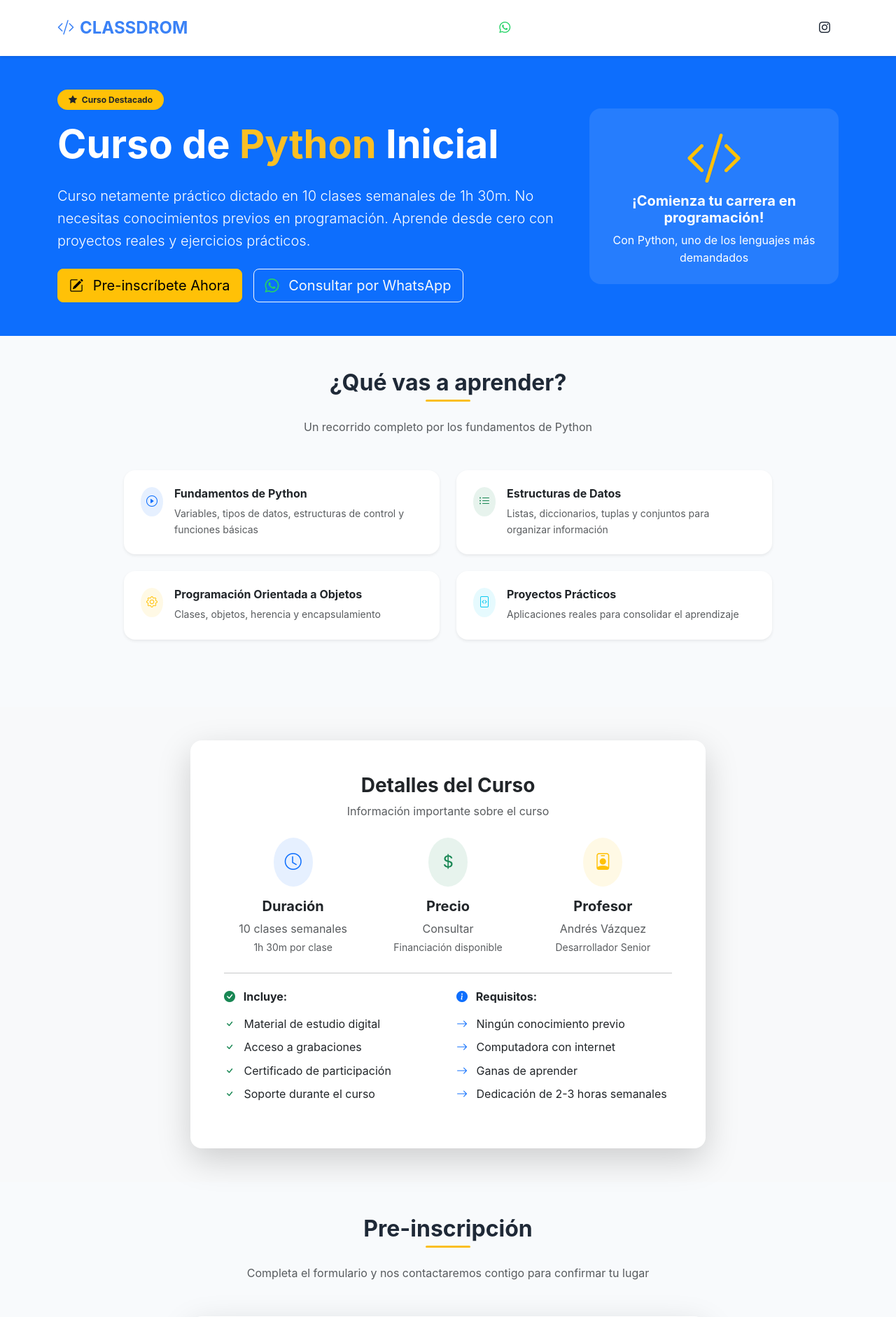
After one commit to avdata99/clasdrom, a Django app: page /cursos/s/python/ in a window 1280 px wide. The commit adds this page. Shown: the top 1882 px of the page at 70% size. Run offline with Django 4.2, Linux system fonts and the light colour scheme.

Commit message:
tpl curso inicial

```diff
--- a/cdrom/core/templates/components/footer.html
+++ b/cdrom/core/templates/components/footer.html
@@ -12,6 +12,7 @@
                 </p>
             </div>
 
+            {% comment %}
             <div class="col-lg-4 col-md-6 mb-4">
                 <h6 class="text-uppercase fw-bold mb-3" style="color: var(--accent-color);">
                     Academia
@@ -29,6 +30,7 @@
                     </li>
                 </ul>
             </div>
+            {% endcomment %}
 
             <div class="col-lg-4 mb-4">
                 <h6 class="text-uppercase fw-bold mb-3" style="color: var(--accent-color);">
--- /dev/null
+++ b/cdrom/cursos/templates/cursos/s/python.html
@@ -0,0 +1,400 @@
+{% extends "base.html" %}
+{% load static %}
+
+{% block title %}Python Inicial - {{ site_brand|default:"Academia Python" }}{% endblock %}
+
+{% block extra_css %}
+<link href="{% static 'cursos/css/cursos.css' %}" rel="stylesheet">
+{% endblock %}
+
+{% block content %}
+<!-- Course Hero Section -->
+<section class="py-5 bg-primary text-white">
+    <div class="container">
+        <div class="row align-items-center">
+            <div class="col-lg-8">
+                <div class="mb-3">
+                    <span class="badge bg-warning text-dark px-3 py-2 rounded-pill">
+                        <i class="bi bi-star-fill me-1"></i>
+                        Curso Destacado
+                    </span>
+                </div>
+                <h1 class="display-4 fw-bold mb-4">
+                    Curso de
+                    <span style="color: var(--accent-color);">Python</span>
+                    Inicial
+                </h1>
+                <p class="lead mb-4">
+                    Curso netamente práctico dictado en 10 clases semanales de 1h 30m.
+                    No necesitas conocimientos previos en programación. Aprende desde cero
+                    con proyectos reales y ejercicios prácticos.
+                </p>
+                <div class="d-flex flex-column flex-sm-row gap-3">
+                    <a href="#inscripcion" class="btn btn-warning btn-lg">
+                        <i class="bi bi-pencil-square me-2"></i>
+                        Pre-inscríbete Ahora
+                    </a>
+                    <a href="{{ whatsapp_url }}" target="_blank" rel="noopener" class="btn btn-outline-light btn-lg">
+                        <i class="bi bi-whatsapp me-2"></i>
+                        Consultar por WhatsApp
+                    </a>
+                </div>
+            </div>
+            <div class="col-lg-4 mt-4 mt-lg-0">
+                <div class="text-center">
+                    <div class="bg-white bg-opacity-10 rounded-4 p-4">
+                        <i class="bi bi-code-slash display-1 text-warning mb-3"></i>
+                        <h5 class="fw-bold">¡Comienza tu carrera en programación!</h5>
+                        <p class="mb-0">Con Python, uno de los lenguajes más demandados</p>
+                    </div>
+                </div>
+            </div>
+        </div>
+    </div>
+</section>
+
+<!-- Course Description Section -->
+<section class="py-5">
+    <div class="container">
+        <div class="row justify-content-center">
+            <div class="col-lg-10">
+                <div class="text-center mb-5">
+                    <h2 class="section-title">¿Qué vas a aprender?</h2>
+                    <p class="text-muted">Un recorrido completo por los fundamentos de Python</p>
+                </div>
+
+                <div class="row g-4 mb-5">
+                    <div class="col-md-6">
+                        <div class="card h-100 border-0 shadow-sm">
+                            <div class="card-body">
+                                <div class="d-flex align-items-start">
+                                    <div class="bg-primary bg-opacity-10 rounded-circle p-2 me-3 flex-shrink-0">
+                                        <i class="bi bi-play-circle text-primary"></i>
+                                    </div>
+                                    <div>
+                                        <h6 class="fw-bold mb-2">Fundamentos de Python</h6>
+                                        <p class="text-muted mb-0 small">Variables, tipos de datos, estructuras de control y funciones básicas</p>
+                                    </div>
+                                </div>
+                            </div>
+                        </div>
+                    </div>
+
+                    <div class="col-md-6">
+                        <div class="card h-100 border-0 shadow-sm">
+                            <div class="card-body">
+                                <div class="d-flex align-items-start">
+                                    <div class="bg-success bg-opacity-10 rounded-circle p-2 me-3 flex-shrink-0">
+                                        <i class="bi bi-list-ul text-success"></i>
+                                    </div>
+                                    <div>
+                                        <h6 class="fw-bold mb-2">Estructuras de Datos</h6>
+                                        <p class="text-muted mb-0 small">Listas, diccionarios, tuplas y conjuntos para organizar información</p>
+                                    </div>
+                                </div>
+                            </div>
+                        </div>
+                    </div>
+
+                    <div class="col-md-6">
+                        <div class="card h-100 border-0 shadow-sm">
+                            <div class="card-body">
+                                <div class="d-flex align-items-start">
+                                    <div class="bg-warning bg-opacity-10 rounded-circle p-2 me-3 flex-shrink-0">
+                                        <i class="bi bi-gear text-warning"></i>
+                                    </div>
+                                    <div>
+                                        <h6 class="fw-bold mb-2">Programación Orientada a Objetos</h6>
+                                        <p class="text-muted mb-0 small">Clases, objetos, herencia y encapsulamiento</p>
+                                    </div>
+                                </div>
+                            </div>
+                        </div>
+                    </div>
+
+                    <div class="col-md-6">
+                        <div class="card h-100 border-0 shadow-sm">
+                            <div class="card-body">
+                                <div class="d-flex align-items-start">
+                                    <div class="bg-info bg-opacity-10 rounded-circle p-2 me-3 flex-shrink-0">
+                                        <i class="bi bi-file-code text-info"></i>
+                                    </div>
+                                    <div>
+                                        <h6 class="fw-bold mb-2">Proyectos Prácticos</h6>
+                                        <p class="text-muted mb-0 small">Aplicaciones reales para consolidar el aprendizaje</p>
+                                    </div>
+                                </div>
+                            </div>
+                        </div>
+                    </div>
+                </div>
+            </div>
+        </div>
+    </div>
+</section>
+
+<!-- Course Details Section -->
+<section class="py-5 bg-light">
+    <div class="container">
+        <div class="row justify-content-center">
+            <div class="col-lg-8">
+                <div class="card border-0 shadow-lg">
+                    <div class="card-body p-5">
+                        <div class="text-center mb-4">
+                            <h3 class="fw-bold">Detalles del Curso</h3>
+                            <p class="text-muted">Información importante sobre el curso</p>
+                        </div>
+
+                        <div class="row g-4">
+                            <div class="col-md-4">
+                                <div class="text-center">
+                                    <div class="bg-primary bg-opacity-10 rounded-circle p-3 d-inline-flex mb-3">
+                                        <i class="bi bi-clock fs-4 text-primary"></i>
+                                    </div>
+                                    <h5 class="fw-bold">Duración</h5>
+                                    <p class="text-muted mb-0">10 clases semanales</p>
+                                    <small class="text-muted">1h 30m por clase</small>
+                                </div>
+                            </div>
+
+                            <div class="col-md-4">
+                                <div class="text-center">
+                                    <div class="bg-success bg-opacity-10 rounded-circle p-3 d-inline-flex mb-3">
+                                        <i class="bi bi-currency-dollar fs-4 text-success"></i>
+                                    </div>
+                                    <h5 class="fw-bold">Precio</h5>
+                                    <p class="text-muted mb-0">Consultar</p>
+                                    <small class="text-muted">Financiación disponible</small>
+                                </div>
+                            </div>
+
+                            <div class="col-md-4">
+                                <div class="text-center">
+                                    <div class="bg-warning bg-opacity-10 rounded-circle p-3 d-inline-flex mb-3">
+                                        <i class="bi bi-person-badge fs-4 text-warning"></i>
+                                    </div>
+                                    <h5 class="fw-bold">Profesor</h5>
+                                    <p class="text-muted mb-0">Andrés Vázquez</p>
+                                    <small class="text-muted">Desarrollador Senior</small>
+                                </div>
+                            </div>
+                        </div>
+
+                        <hr class="my-4">
+
+                        <div class="row">
+                            <div class="col-md-6">
+                                <h6 class="fw-bold mb-3">
+                                    <i class="bi bi-check-circle-fill text-success me-2"></i>
+                                    Incluye:
+                                </h6>
+                                <ul class="list-unstyled">
+                                    <li class="mb-2">
+                                        <i class="bi bi-check text-success me-2"></i>
+                                        Material de estudio digital
+                                    </li>
+                                    <li class="mb-2">
+                                        <i class="bi bi-check text-success me-2"></i>
+                                        Acceso a grabaciones
+                                    </li>
+                                    <li class="mb-2">
+                                        <i class="bi bi-check text-success me-2"></i>
+                                        Certificado de participación
+                                    </li>
+                                    <li class="mb-2">
+                                        <i class="bi bi-check text-success me-2"></i>
+                                        Soporte durante el curso
+                                    </li>
+                                </ul>
+                            </div>
+                            <div class="col-md-6">
+                                <h6 class="fw-bold mb-3">
+                                    <i class="bi bi-info-circle-fill text-primary me-2"></i>
+                                    Requisitos:
+                                </h6>
+                                <ul class="list-unstyled">
+                                    <li class="mb-2">
+                                        <i class="bi bi-arrow-right text-primary me-2"></i>
+                                        Ningún conocimiento previo
+                                    </li>
+                                    <li class="mb-2">
+                                        <i class="bi bi-arrow-right text-primary me-2"></i>
+                                        Computadora con internet
+                                    </li>
+                                    <li class="mb-2">
+                                        <i class="bi bi-arrow-right text-primary me-2"></i>
+                                        Ganas de aprender
+                                    </li>
+                                    <li class="mb-2">
+                                        <i class="bi bi-arrow-right text-primary me-2"></i>
+                                        Dedicación de 2-3 horas semanales
+                                    </li>
+                                </ul>
+                            </div>
+                        </div>
+                    </div>
+                </div>
+            </div>
+        </div>
+    </div>
+</section>
+
+<!-- Pre-registration Form Section -->
+<section class="py-5" id="inscripcion">
+    <div class="container">
+        <div class="row justify-content-center">
+            <div class="col-lg-8">
+                <div class="text-center mb-5">
+                    <h2 class="section-title">Pre-inscripción</h2>
+                    <p class="text-muted">Completa el formulario y nos contactaremos contigo para confirmar tu lugar</p>
+                </div>
+
+                <div class="card border-0 shadow-lg">
+                    <div class="card-body p-5">
+                        <form id="preRegistrationForm">
+                            <div class="row g-3">
+                                <div class="col-md-6">
+                                    <label for="fullName" class="form-label fw-bold">
+                                        <i class="bi bi-person me-1"></i>
+                                        Nombre Completo *
+                                    </label>
+                                    <input type="text" class="form-control form-control-lg" id="fullName" name="fullName" required>
+                                </div>
+
+                                <div class="col-md-6">
+                                    <label for="email" class="form-label fw-bold">
+                                        <i class="bi bi-envelope me-1"></i>
+                                        Correo Electrónico *
+                                    </label>
+                                    <input type="email" class="form-control form-control-lg" id="email" name="email" required>
+                                </div>
+
+                                <div class="col-12">
+                                    <label for="mobile" class="form-label fw-bold">
+                                        <i class="bi bi-phone me-1"></i>
+                                        Número de Celular *
+                                    </label>
+                                    <input type="tel" class="form-control form-control-lg" id="mobile" name="mobile" placeholder="Ej: +54 9 3543 616119" required>
+                                </div>
+
+                                <div class="col-12">
+                                    <label class="form-label fw-bold">
+                                        <i class="bi bi-calendar-event me-1"></i>
+                                        Horarios de Preferencia * (Puedes seleccionar más de uno)
+                                    </label>
+                                    <div class="row g-2 mt-1">
+                                        <div class="col-md-4">
+                                            <div class="form-check form-check-card">
+                                                <input class="form-check-input" type="checkbox" id="schedule1" name="schedules" value="wednesday_6pm">
+                                                <label class="form-check-label w-100 p-3 border rounded" for="schedule1">
+                                                    <div class="text-center">
+                                                        <i class="bi bi-calendar-week text-primary d-block mb-2"></i>
+                                                        <strong>Miércoles</strong><br>
+                                                        <small class="text-muted">18:00 hs</small>
+                                                    </div>
+                                                </label>
+                                            </div>
+                                        </div>
+
+                                        <div class="col-md-4">
+                                            <div class="form-check form-check-card">
+                                                <input class="form-check-input" type="checkbox" id="schedule2" name="schedules" value="saturday_10_30am">
+                                                <label class="form-check-label w-100 p-3 border rounded" for="schedule2">
+                                                    <div class="text-center">
+                                                        <i class="bi bi-calendar-event text-success d-block mb-2"></i>
+                                                        <strong>Sábado</strong><br>
+                                                        <small class="text-muted">10:30 hs</small>
+                                                    </div>
+                                                </label>
+                                            </div>
+                                        </div>
+
+                                        <div class="col-md-4">
+                                            <div class="form-check form-check-card">
+                                                <input class="form-check-input" type="checkbox" id="schedule3" name="schedules" value="saturday_2pm">
+                                                <label class="form-check-label w-100 p-3 border rounded" for="schedule3">
+                                                    <div class="text-center">
+                                                        <i class="bi bi-calendar-event text-warning d-block mb-2"></i>
+                                                        <strong>Sábado</strong><br>
+                                                        <small class="text-muted">14:00 hs</small>
+                                                    </div>
+                                                </label>
+                                            </div>
+                                        </div>
+                                    </div>
+                                </div>
+
+                                <div class="col-12 mt-4">
+                                    <div class="d-grid gap-2 d-md-flex justify-content-md-center">
+                                        <button type="submit" class="btn btn-primary btn-lg px-5">
+                                            <i class="bi bi-send me-2"></i>
+                                            Enviar Pre-inscripción
+                                        </button>
+                                        <a href="{{ whatsapp_url }}" target="_blank" rel="noopener" class="btn btn-outline-success btn-lg px-4">
+                                            <i class="bi bi-whatsapp me-2"></i>
+                                            Consultar por WhatsApp
+                                        </a>
+                                    </div>
+                                </div>
+                            </div>
+                        </form>
+                    </div>
+                </div>
+
+                <div class="text-center mt-4">
+                    <small class="text-muted">
+                        <i class="bi bi-shield-check me-1"></i>
+                        Tus datos están seguros. Solo los utilizaremos para contactarte sobre el curso.
+                    </small>
+                </div>
+            </div>
+        </div>
+    </div>
+</section>
+
+<script>
+document.getElementById('preRegistrationForm').addEventListener('submit', function(e) {
+    e.preventDefault();
+
+    // Get form data
+    const formData = new FormData(this);
+    const fullName = formData.get('fullName');
+    const email = formData.get('email');
+    const mobile = formData.get('mobile');
+    const schedules = formData.getAll('schedules');
+
+    // Validate that at least one schedule is selected
+    if (schedules.length === 0) {
+        alert('Por favor selecciona al menos un horario de preferencia.');
+        return;
+    }
+
+    // Format schedule names
+    const scheduleNames = {
+        'wednesday_6pm': 'Miércoles 18:00',
+        'saturday_10_30am': 'Sábado 10:30',
+        'saturday_2pm': 'Sábado 14:00'
+    };
+
+    const selectedSchedules = schedules.map(s => scheduleNames[s]).join(', ');
+
+    // Create WhatsApp message
+    const message = `¡Hola! Me interesa pre-inscribirme al curso de Python Inicial.
+
+📝 Mis datos:
+• Nombre: ${fullName}
+• Email: ${email}
+• Celular: ${mobile}
+• Horarios de preferencia: ${selectedSchedules}
+
+Por favor contáctenme para más información. ¡Gracias!`;
+
+    // Open WhatsApp with the message
+    const whatsappUrl = `https://wa.me/5435435566677?text=${encodeURIComponent(message)}`;
+    window.open(whatsappUrl, '_blank');
+
+    // Show success message
+    alert('¡Gracias por tu interés! Te redirigimos a WhatsApp para completar la pre-inscripción.');
+});
+</script>
+{% endblock %}
--- a/cdrom/cursos/urls.py
+++ b/cdrom/cursos/urls.py
@@ -1,9 +1,10 @@
 from django.urls import path
-from cursos.views import CursoDetailView, CursoListView, CursoCreateView
+from cursos.views import CursoDetailView, CursoStaticDetailView, CursoListView  # , CursoCreateView
 
 
 urlpatterns = [
-    path('lista/', CursoListView.as_view(), name='curso_list'),
-    path('<int:pk>/', CursoDetailView.as_view(), name='curso_detail'),
-    path('add/', CursoCreateView.as_view(), name='curso_add'),
+    path('/', CursoListView.as_view(), name='curso_list'),
+    path('/<str:curso_name>/', CursoDetailView.as_view(), name='curso_detail'),
+    path('/s/<str:curso_name>/', CursoStaticDetailView.as_view(), name='curso_static_detail'),
+    # path('add/', CursoCreateView.as_view(), name='curso_add'),
 ]
--- a/cdrom/cursos/views.py
+++ b/cdrom/cursos/views.py
@@ -1,4 +1,7 @@
-from django.views.generic import DetailView, ListView, CreateView
+from django.views.generic import DetailView, ListView, CreateView, TemplateView
+from django.http import Http404
+from django.template.loader import get_template
+from django.template.exceptions import TemplateDoesNotExist
 from cursos.models import Curso
 from django.urls import reverse_lazy
 from cursos.form import CursoForm
@@ -14,6 +17,7 @@ class CursoDetailView(DetailView):
 
     model = Curso
     context_object_name = "curso"
+    template_name = "cursos/curso_detail.html"
 
     def get_context_data(self, **kwargs):
         context = super().get_context_data(**kwargs)
@@ -21,6 +25,26 @@ class CursoDetailView(DetailView):
         return context
 
 
+class CursoStaticDetailView(TemplateView):
+    """ This is a static site for a course.
+    We have the kwarg 'curso_name' to identify the course to define the template.
+    """
+
+    def get_template_names(self):
+        curso_name = self.kwargs.get('curso_name')
+        if not curso_name:
+            raise Http404("Curso no definido")
+
+        # Check if the template exists using a simpler approach
+        template = f'cursos/s/{curso_name}.html'
+        try:
+            get_template(template)
+        except TemplateDoesNotExist:
+            raise Http404("Curso no encontrado")
+
+        return [template]
+
+
 class CursoCreateView(CreateView):
     model = Curso
     form_class = CursoForm
```
Also changed, not shown: cdrom/core/templates/pages/home.html (+2 -10 lines), cdrom/core/templates_old/base.html (deleted, +0 -42 lines), cdrom/core/templates_old/footer.html (deleted, +0 -10 lines), cdrom/core/templates_old/home.html (deleted, +0 -7 lines), cdrom/core/templates_old/menu_top.html (deleted, +0 -54 lines), cdrom/core/templates_old/site_content.html (deleted, +0 -23 lines), cdrom/cursos/static/cursos/css/cursos.css (+32 -0 lines).
